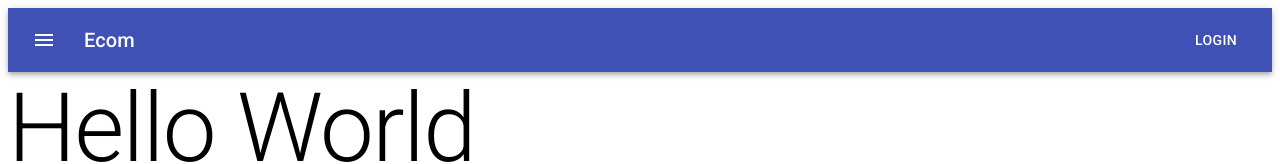
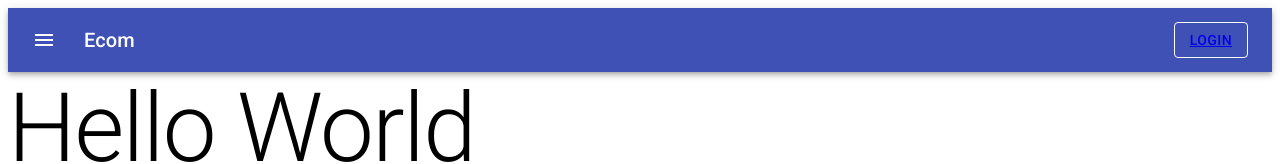
Before and after one commit to ejazahm3d/ecomerce-reactjs-client, a React (Create React App) app: page / in a window 1280 px wide. Shown: the top 164 px of the page. Built offline with nearby package versions, Linux system fonts and the light colour scheme.

Commit message:
Added react router and made a link to login page

```diff
--- a/src/components/App.js
+++ b/src/components/App.js
@@ -1,6 +1,5 @@
 import React from "react";
 import { Typography } from "@material-ui/core";
-import { BrowserRouter as Router } from "react-router-dom";
 import Navbar from "./navbar";
 
 function App() {
--- a/src/components/navbar/index.jsx
+++ b/src/components/navbar/index.jsx
@@ -8,6 +8,7 @@ import {
   makeStyles
 } from "@material-ui/core";
 import { Menu } from "@material-ui/icons";
+import { Link } from "react-router-dom";
 
 const useStyles = makeStyles(theme => ({
   root: {
@@ -39,7 +40,9 @@ export default function ButtonAppBar() {
           <Typography variant="h6" className={classes.title}>
             Ecom
           </Typography>
-          <Button color="inherit">Login</Button>
+          <Button color="inherit" variant="outlined">
+            <Link to="/login">Login</Link>
+          </Button>
         </Toolbar>
       </AppBar>
     </div>
--- a/src/index.js
+++ b/src/index.js
@@ -4,10 +4,13 @@ import App from "./components/App";
 import "typeface-roboto";
 import store from "./store/store";
 import { Provider } from "react-redux";
+import { BrowserRouter as Router } from "react-router-dom";
 
 ReactDOM.render(
   <Provider store={store}>
-    <App />
+    <Router>
+      <App />
+    </Router>
   </Provider>,
 
   document.getElementById("root")
```
